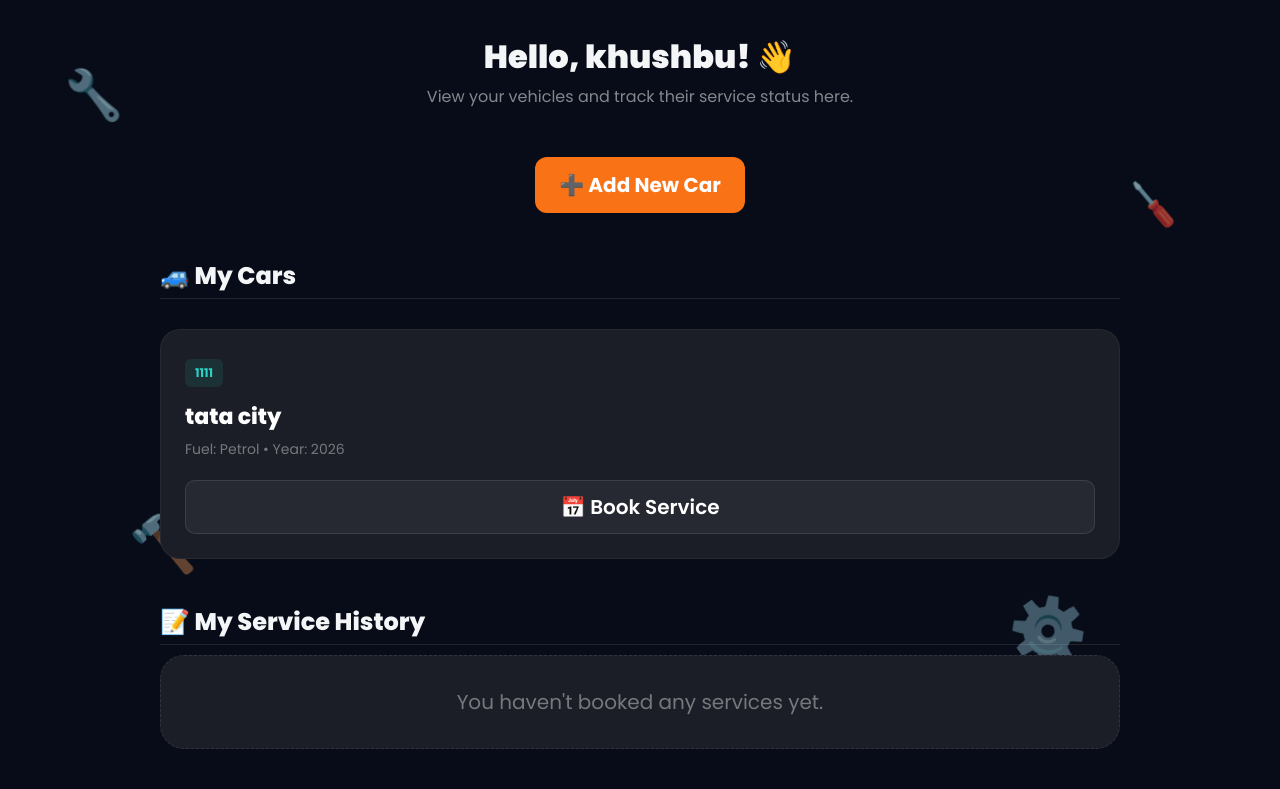
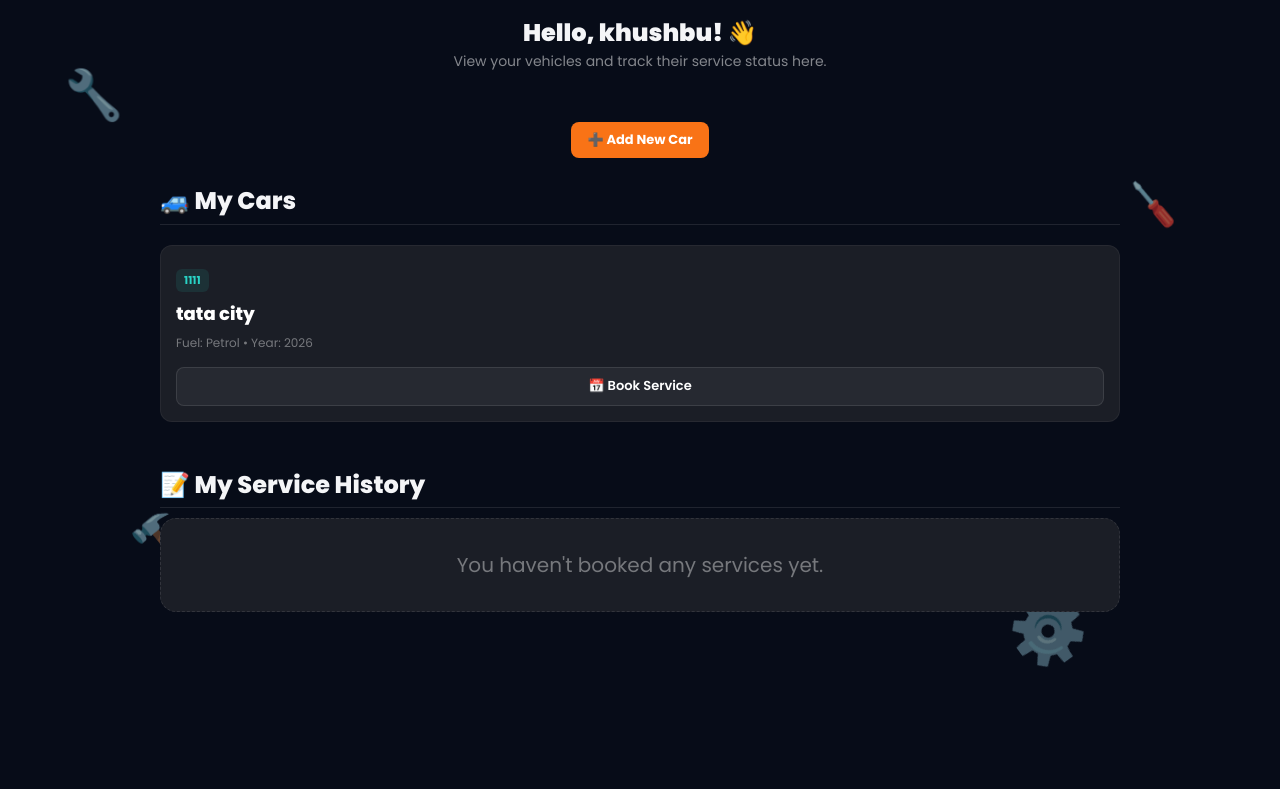
Before and after one commit to khushii-patidar/Smart-Garage, a Django app: page /dashboard/customer/ in a window 1280 px wide. Shown: the part 60-849 px from the top of the page. After the commit the page ends 727 px from the top, so only its background shows below. Run offline with Django 5.2, Linux system fonts and the light colour scheme; a user stored in the database is signed in; data comes from the database, SQL or seed files in the repository; some web fonts are replaced.

Commit message:
Aggressively shrink EVERYTHING on the website

```diff
--- a/templates/core/landing.html
+++ b/templates/core/landing.html
@@ -102,7 +102,7 @@
     </div>
 
     <!-- Animated Car Image -->
-    <img src="https://images.unsplash.com/photo-1583121274602-3e2820c69888?ixlib=rb-4.0.3&auto=format&fit=crop&w=800&q=80&trim=bottom,left,right" alt="Supercar" class="hero-car-img" style="border-radius: 12px; object-fit: cover; height: 180px; margin-top: 30px;">
+    <img src="https://images.unsplash.com/photo-1583121274602-3e2820c69888?ixlib=rb-4.0.3&auto=format&fit=crop&w=800&q=80&trim=bottom,left,right" alt="Supercar" class="hero-car-img" style="border-radius: 12px; width: 100%; max-width: 450px; height: auto; margin-top: 30px;">
   </div>
 
   <div class="floaters">
@@ -148,13 +148,13 @@
   <div class="sec-t">✨ See The <span>Difference</span></div>
   <p style="text-align: center; color: rgba(255,255,255,0.6); margin-bottom: 40px; max-width: 600px; margin-left: auto; margin-right: auto;">Drag the slider to see how we transform your car from dusty to showroom ready!</p>
 
-  <div class="slider-container" style="position: relative; max-width: 800px; height: 450px; margin: 0 auto; border-radius: 20px; overflow: hidden; box-shadow: 0 20px 40px rgba(0,0,0,0.5); cursor: ew-resize;">
+  <div class="slider-container" style="position: relative; max-width: 600px; height: 350px; margin: 0 auto; border-radius: 20px; overflow: hidden; box-shadow: 0 20px 40px rgba(0,0,0,0.5); cursor: ew-resize;">
     <!-- AFTER Image (Bottom Layer) -->
     <img src="https://images.unsplash.com/photo-1494976388531-d1058494cdd8?ixlib=rb-4.0.3&auto=format&fit=crop&w=1000&q=80" alt="After Repair" style="position: absolute; top: 0; left: 0; width: 100%; height: 100%; object-fit: cover;">
 
     <!-- BEFORE Image (Top Layer with CSS filters to make it look old/dusty) -->
     <div id="before-img-wrapper" style="position: absolute; top: 0; left: 0; width: 50%; height: 100%; overflow: hidden; border-right: 4px solid #ffaa1d;">
-      <img src="https://images.unsplash.com/photo-1494976388531-d1058494cdd8?ixlib=rb-4.0.3&auto=format&fit=crop&w=1000&q=80" alt="Before Repair" style="width: 800px; height: 100%; object-fit: cover; filter: grayscale(80%) sepia(50%) brightness(0.6) contrast(1.2);">
+      <img src="https://images.unsplash.com/photo-1494976388531-d1058494cdd8?ixlib=rb-4.0.3&auto=format&fit=crop&w=1000&q=80" alt="Before Repair" style="width: 600px; height: 100%; object-fit: cover; filter: grayscale(80%) sepia(50%) brightness(0.6) contrast(1.2);">
 
       <!-- 'Before' Label -->
       <span style="position: absolute; top: 20px; left: 20px; background: rgba(0,0,0,0.7); color: #fff; padding: 5px 15px; border-radius: 20px; font-weight: bold; font-size: 14px;">BEFORE</span>
--- a/templates/dashboard/customer_dashboard.html
+++ b/templates/dashboard/customer_dashboard.html
@@ -12,24 +12,24 @@ body { background: #070c18; color: #fff; font-family: 'Poppins', sans-serif; }
 .nreg { background: #ef4444; color: #fff; }
 .nreg:hover { background: #dc2626; }
 
-.dash-container { max-width: 1000px; margin: 40px auto; padding: 0 20px; }
-.welcome-box { text-align: center; margin-bottom: 50px; }
-.welcome-box h1 { font-size: 32px; font-weight: 900; margin-bottom: 10px; }
-.welcome-box p { color: rgba(255,255,255,0.5); font-size: 16px; }
+.dash-container { max-width: 1000px; margin: 20px auto; padding: 0 20px; }
+.welcome-box { text-align: center; margin-bottom: 30px; }
+.welcome-box h1 { font-size: 24px; font-weight: 900; margin-bottom: 5px; }
+.welcome-box p { color: rgba(255,255,255,0.5); font-size: 14px; }
 
-.btn-or { background: #f97316; color: #fff; padding: 12px 24px; border-radius: 12px; font-weight: 700; text-decoration: none; transition: 0.3s; display: inline-block; }
+.btn-or { background: #f97316; color: #fff; padding: 8px 16px; border-radius: 8px; font-weight: 700; font-size: 13px; text-decoration: none; transition: 0.3s; display: inline-block; }
 .btn-or:hover { transform: translateY(-3px); box-shadow: 0 10px 25px rgba(249,115,22,0.3); }
 
-.car-grid { display: grid; grid-template-columns: repeat(auto-fit, minmax(360px, 1fr)); gap: 24px; margin-top: 30px; }
-.car-card { background: #1b1e26; border: 1px solid rgba(255,255,255,0.05); padding: 24px; border-radius: 20px; position: relative; overflow: hidden; }
+.car-grid { display: grid; grid-template-columns: repeat(auto-fit, minmax(300px, 1fr)); gap: 15px; margin-top: 20px; }
+.car-card { background: #1b1e26; border: 1px solid rgba(255,255,255,0.05); padding: 15px; border-radius: 12px; position: relative; overflow: hidden; }
 .car-card:hover { border-color: #29d3c6; }
-.c-badge { background: rgba(41,211,198,0.1); color: #29d3c6; padding: 4px 10px; border-radius: 6px; font-size: 12px; font-weight: 700; display: inline-block; margin-bottom: 12px; }
-.car-name { font-size: 22px; font-weight: 800; margin-bottom: 4px; }
-.car-sub { color: rgba(255,255,255,0.4); font-size: 14px; margin-bottom: 20px; }
-.c-btn { width: 100%; display: block; text-align: center; background: rgba(255,255,255,0.05); color: #fff; padding: 10px; border-radius: 10px; font-weight: 600; text-decoration: none; border: 1px solid rgba(255,255,255,0.1); transition: 0.2s; }
+.c-badge { background: rgba(41,211,198,0.1); color: #29d3c6; padding: 3px 8px; border-radius: 6px; font-size: 11px; font-weight: 700; display: inline-block; margin-bottom: 8px; }
+.car-name { font-size: 18px; font-weight: 800; margin-bottom: 4px; }
+.car-sub { color: rgba(255,255,255,0.4); font-size: 12px; margin-bottom: 15px; }
+.c-btn { width: 100%; display: block; text-align: center; background: rgba(255,255,255,0.05); color: #fff; padding: 8px; border-radius: 8px; font-weight: 600; font-size: 13px; text-decoration: none; border: 1px solid rgba(255,255,255,0.1); transition: 0.2s; }
 .c-btn:hover { background: #f97316; border-color: #f97316; }
-.empty-box { text-align: center; padding: 60px 20px; background: #1b1e26; border-radius: 24px; border: 1px dashed rgba(255,255,255,0.1); }
-.empty-box h2 { font-size: 40px; margin-bottom: 10px; }
+.empty-box { text-align: center; padding: 40px 20px; background: #1b1e26; border-radius: 16px; border: 1px dashed rgba(255,255,255,0.1); }
+.empty-box h2 { font-size: 24px; margin-bottom: 8px; }
 
 /* Pizza Tracker CSS */
 .tracker-container { display: flex; justify-content: space-between; align-items: flex-start; margin-bottom: 25px; position: relative; width: 100%; }
```
Also changed, not shown: templates/dashboard/mechanic_dashboard.html (+14 -14 lines).
